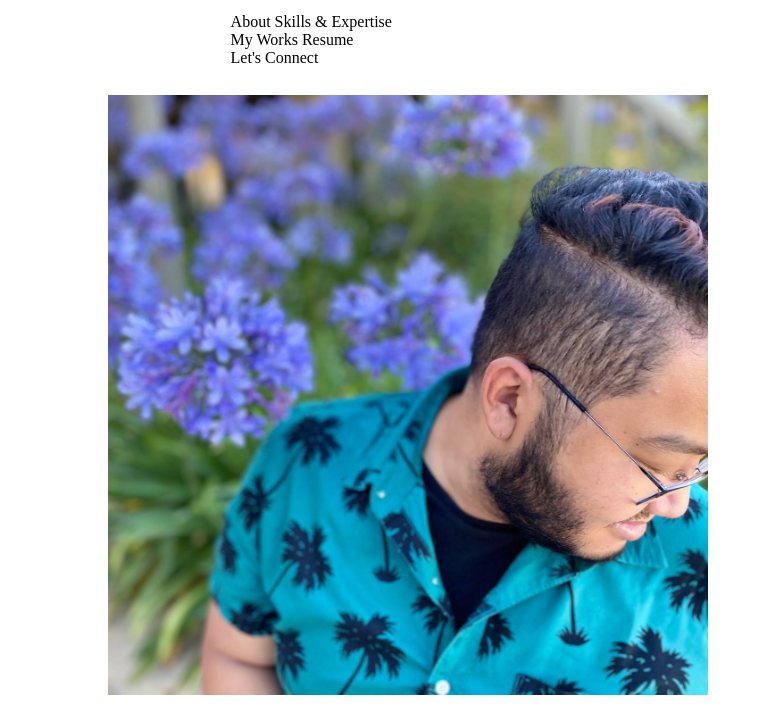
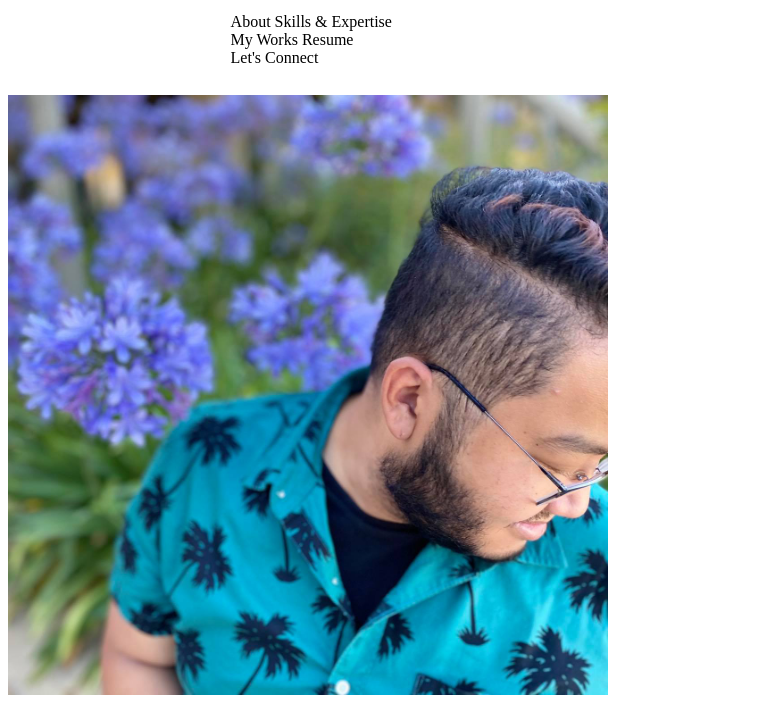
Before and after one commit to XernanPeralta/00-MyCode, a plain HTML site: page UX_UI_HW_17/index.html in a window 1280 px wide. Shown: the part 80-796 px from the top of the page, without its empty margins (0-763 px from the left). Drawn offline with Linux system fonts and the light colour scheme.

Commit message:
Update style.css

```diff
--- a/UX_UI_HW_17/CSS/style.css
+++ b/UX_UI_HW_17/CSS/style.css
@@ -13,11 +13,6 @@
 .ulNavigation {
     width: 50%;
     margin-left: auto;
-}
-.heroImg {
-    margin-left: 100px;
-    align-self: left;
-    border-radius: 30px;
 }
 .footer {
     background-color: #e5e5e5;
```
